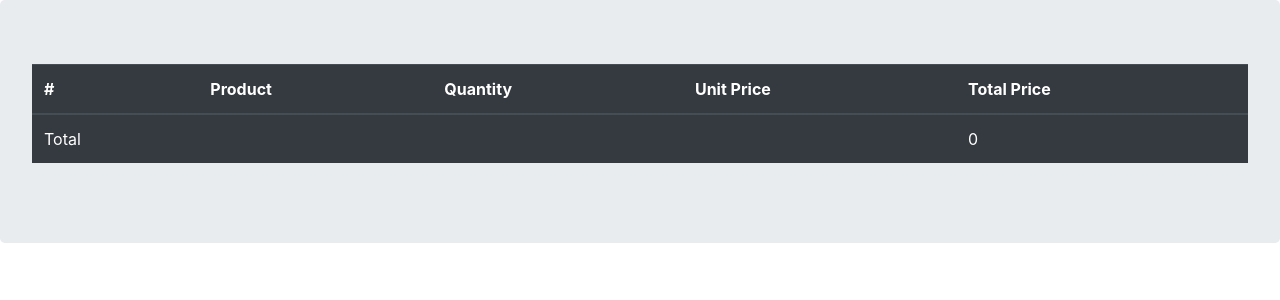
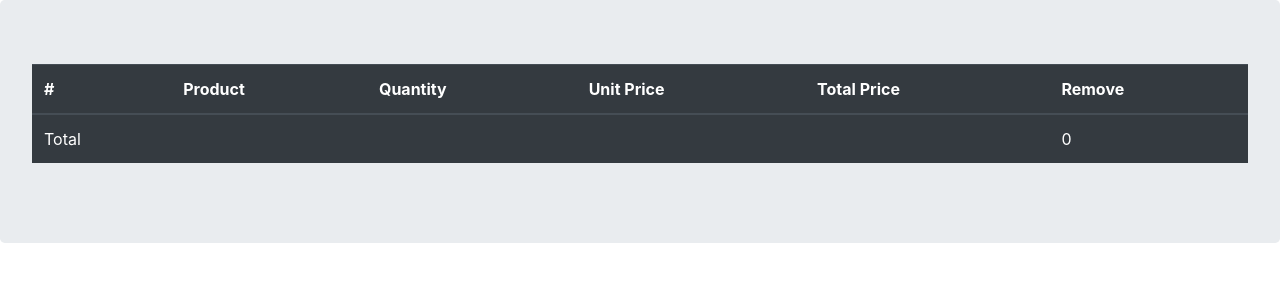
Before and after one commit to sarahghanei/django-online-shop, a Django app: page /cart/ in a window 1280 px wide. Shown: the part 56-356 px from the top of the page. Run offline with Django 3.2, Linux system fonts and the light colour scheme; some libraries are stand-ins or nearby versions.

Commit message:
add ep25

```diff
--- a/cart/cart.py
+++ b/cart/cart.py
@@ -22,6 +22,11 @@ class Cart:
 			item['total_price'] = Decimal(item['price']) * item['quantity']
 			yield item
 
+	def remove(self, product):
+		product_id = str(product.id)
+		if product_id in self.cart:
+			del self.cart[product_id]
+			self.save()
 
 	def add(self, product, quantity):
 		product_id = str(product.id)
--- a/cart/templates/cart/detail.html
+++ b/cart/templates/cart/detail.html
@@ -10,6 +10,7 @@
       <th scope="col">Quantity</th>
       <th scope="col">Unit Price</th>
       <th scope="col">Total Price</th>
+      <th scope="col">Remove</th>
     </tr>
   </thead>
   <tbody>
@@ -20,11 +21,12 @@
         <td>{{ item.quantity }}</td>
         <td>{{ item.price }}</td>
         <td>{{ item.total_price }}</td>
+        <td><a href="{% url 'cart:cart_remove' item.product.id %}">Remove</a></td>
       </tr>
     {% endfor %}
       <tr>
         <td>Total</td>
-        <td colspan="3"></td>
+        <td colspan="4"></td>
         <td>{{ cart.get_total_price }}</td>
       </tr>
   </tbody>
--- a/cart/urls.py
+++ b/cart/urls.py
@@ -6,4 +6,5 @@ app_name = 'cart'
 urlpatterns = [
 	path('', views.detail, name='detail'),
 	path('add/<int:product_id>/', views.cart_add, name='cart_add'),
+	path('remove/<int:product_id>/', views.cart_remove, name='cart_remove'),
 ]
--- a/cart/views.py
+++ b/cart/views.py
@@ -18,3 +18,9 @@ def cart_add(request, product_id):
 		cd = form.cleaned_data
 		cart.add(product=product, quantity=cd['quantity'])
 	return redirect('cart:detail')
+
+def cart_remove(request, product_id):
+	cart = Cart(request)
+	product = get_object_or_404(Product, id=product_id)
+	cart.remove(product)
+	return redirect('cart:detail')
```
